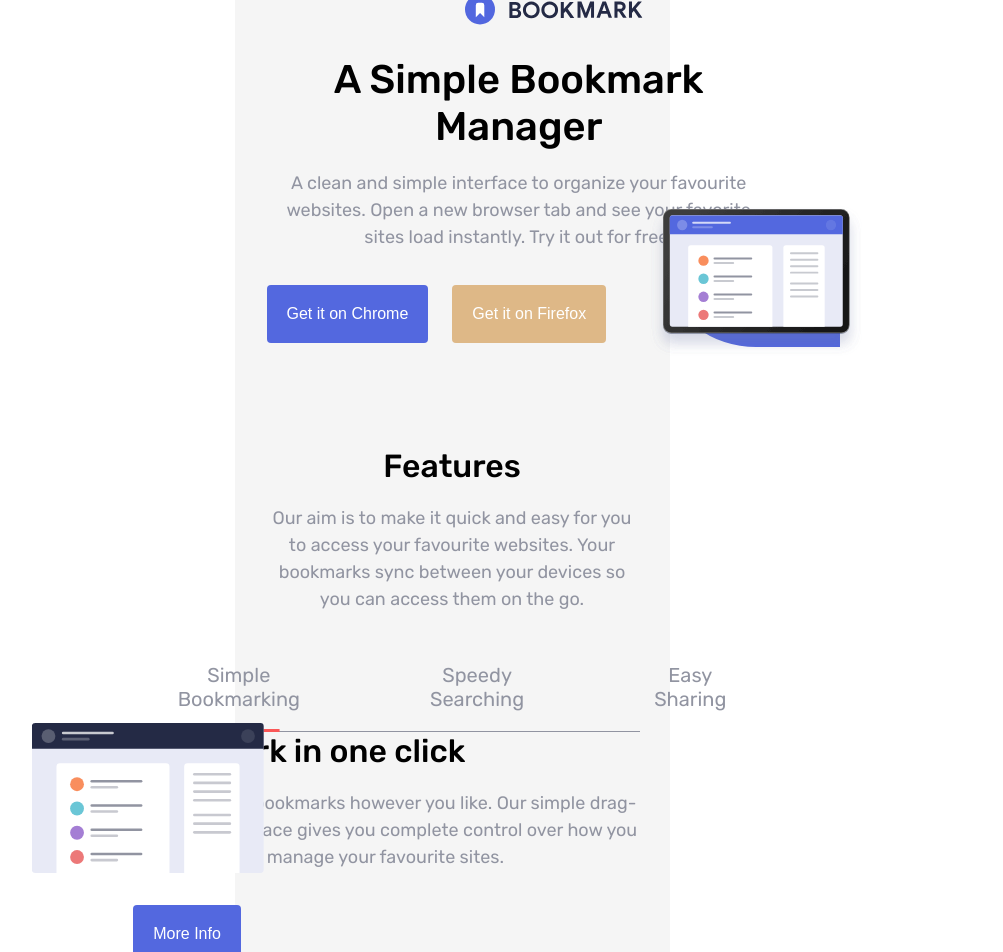
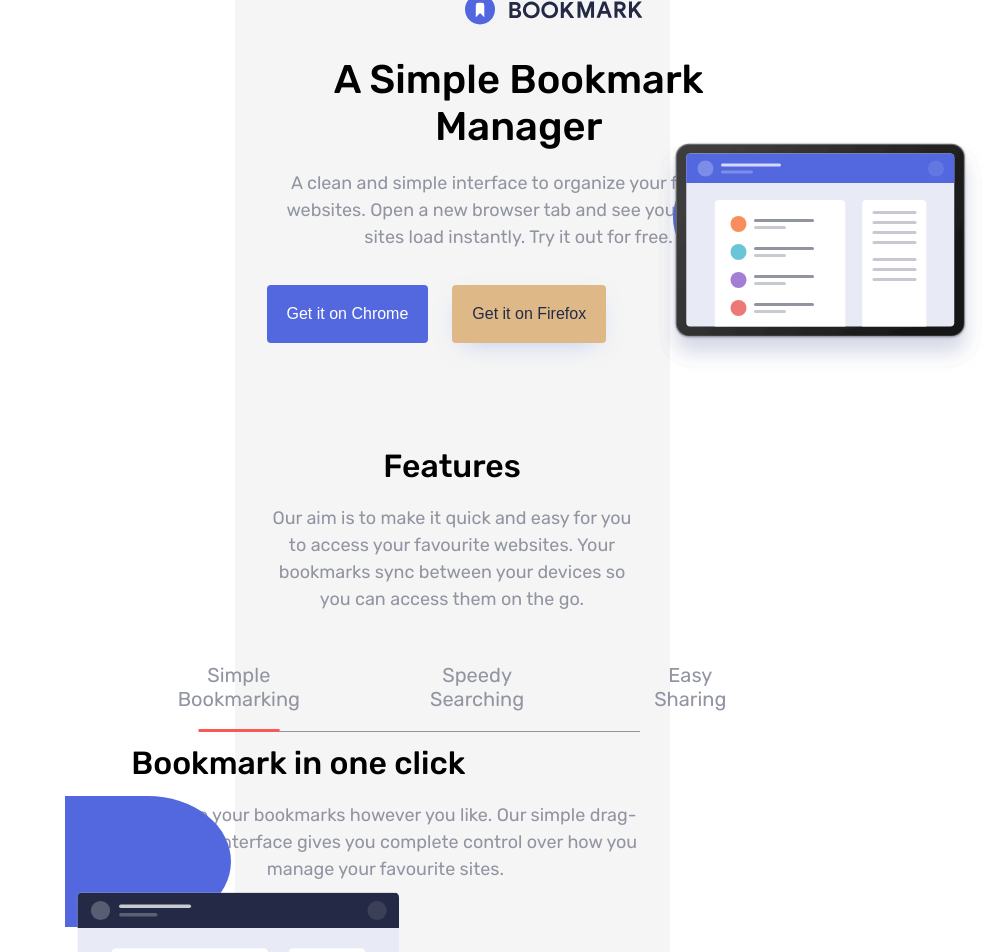
Before and after one commit to AndrzejPec/test-task, a React (Create React App) app: page / in a window 1280 px wide. Shown: the top 952 px of the page, without its empty margins (188-1191 px from the left). Built offline with nearby package versions, Linux system fonts and the light colour scheme.

Commit message:
worked out images

```diff
--- a/src/components/Features/Features.jsx
+++ b/src/components/Features/Features.jsx
@@ -5,7 +5,7 @@ import illustrationTab1 from '../../img/illustration-features-tab-1.svg';
 import illustrationTab2 from '../../img/illustration-features-tab-2.svg';
 import illustrationTab3 from '../../img/illustration-features-tab-3.svg';
 
-export const Features = ({ livesInsideModal, showbutton }) => {
+export const Features = ({ livesInsideModal }) => {
     const [activeIndex, setActiveIndex] = useState(0);
 
     const tabs = [
@@ -70,11 +70,9 @@ export const Features = ({ livesInsideModal, showbutton }) => {
 
             <div className="features__content">
                 <Illustration
-                    align={'left'}
+                    align="left"
                     src={tabs[activeIndex].illustration}
-                    alt="Features illustration"
-                    width={25}
-                    height={25}
+                    description="Features illustration"
                     livesInsideModal={livesInsideModal}
                 />
                 <div className="features__text-area">
--- a/src/components/Hero/Hero.jsx
+++ b/src/components/Hero/Hero.jsx
@@ -7,11 +7,10 @@ export const Hero = () => {
         <div className="hero">
             <div className="hero__content">
                 <Illustration
-                    align={'right'}
+                    align="right"
                     src={illustration}
-                    alt="Hero image"
-                    width={25}
-                    height={25}
+                    description="Hero image"
+                    name="hero"
                 />
                 <div className="hero__text">
                     <h1 className="hero__header">A Simple Bookmark Manager</h1>
--- a/src/components/Hero/Hero.scss
+++ b/src/components/Hero/Hero.scss
@@ -5,6 +5,7 @@
     &__content {
         display: flex;
         flex-direction: column;
+        gap: 3rem;
     }
 
     &__header {
@@ -21,7 +22,11 @@
     }
 
     &__button--light {
-        background-color: burlywood;
+        color: $darkBlue;
+        background-color: #F7F7F7;
+        -webkit-box-shadow: 0px 8px 26px -12px $lightBlueTransparent;
+        -moz-box-shadow: 0px 8px 26px -12px $lightBlueTransparent;
+        box-shadow: 0px 8px 26px -12px $lightBlueTransparent;
     }
 }
 
--- a/src/components/Illustration/Illustration.jsx
+++ b/src/components/Illustration/Illustration.jsx
@@ -1,10 +1,14 @@
 import './Illustration.scss';
 import '../../App.scss';
 
-export const Illustration = ({ align, src }) => {
+export const Illustration = ({ align, src, alt }) => {
     return (
       <div className={`illustration illustration--align-${align}`} alt="Description of the image">
-        <img src={src} alt="Hero image" height={150}/>
+        <img
+          src={src}
+          alt={alt}
+          className={align}
+        />
       </div>
     )
   }
--- a/src/components/Illustration/Illustration.scss
+++ b/src/components/Illustration/Illustration.scss
@@ -5,13 +5,21 @@
     background-color: hsl(231, 69%, 60%);
     height: 250px;
     position: relative;
-    margin: 0 -#{$mobile-margin};
+    margin: 4rem -#{$mobile-margin};
 
-    img {
+    img.right {
         position: absolute;
-        top: 50%;
-        left: 50%;
+        top: -10%;
+        left: -10%;
         transform: translate(-50%, -50%);
+        scale: .5;
+    }
+
+    img.left {
+      position: absolute;
+      left: 40%;
+      transform: translate(-50%, -50%);
+      scale: .6;
     }
 
   &--align-right {
@@ -33,7 +41,7 @@
     width: 50%;
     height: 0;
     padding-top: 35%;
-    margin: 0 -#{$desktop-margin};
+    margin: 4rem -#{$desktop-margin};
   }
 }
 
--- a/src/styles/_variables.scss
+++ b/src/styles/_variables.scss
@@ -2,6 +2,7 @@ $lightBlue: hsl(231, 69%, 60%);
 $lightRed: hsl(0, 94%, 66%);
 $grayish: hsl(229, 8%, 60%);
 $darkBlue: hsl(229, 31%, 21%);
+$lightBlueTransparent: rgba(91, 134, 229, 0.5);
 
 $headingFont: 'Rubik', sans-serif;
 $bodyFont: 'Rubik', sans-serif;
```
